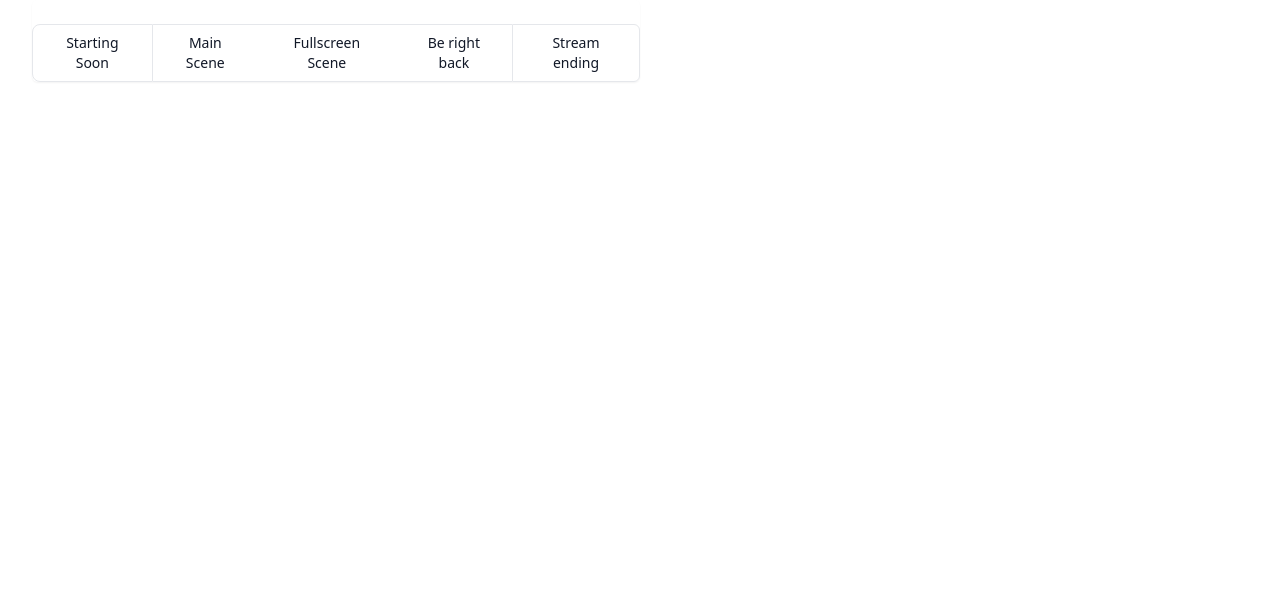
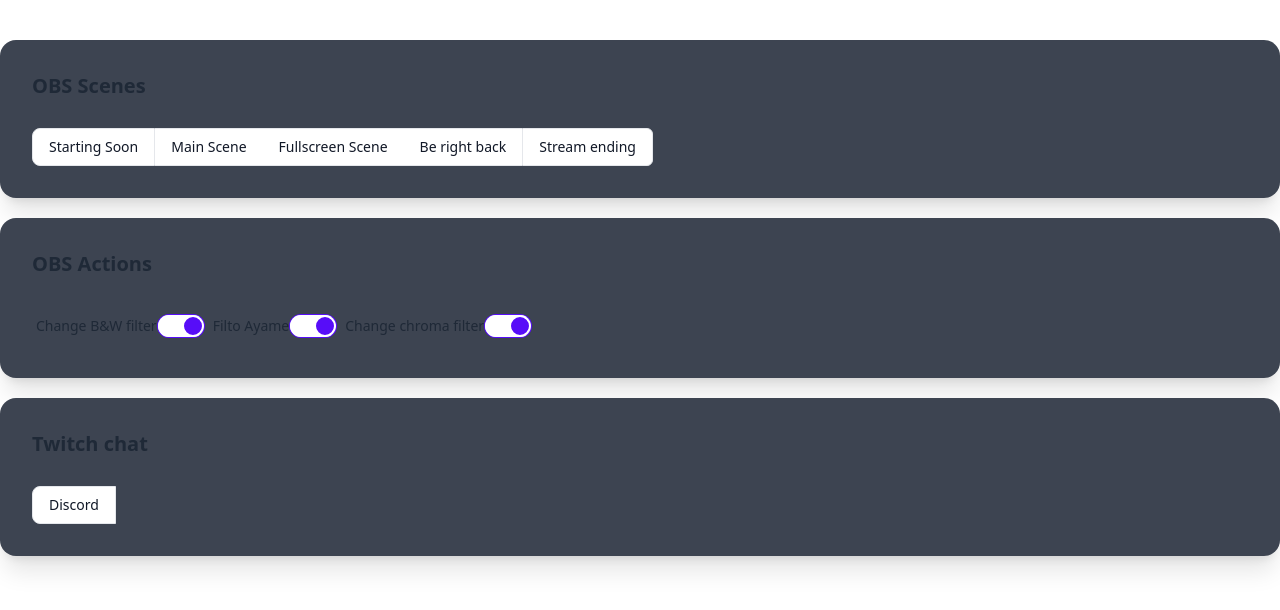
Before and after one commit to ecuation/stream-deck-front, a Vue app: page /panel in a window 1280 px wide. Shown: the top 610 px of the page. Built offline with nearby package versions, Linux system fonts and the light colour scheme.

Commit message:
stream chat action buttons

```diff
--- a/index.html
+++ b/index.html
@@ -7,7 +7,7 @@
     <title>Vite App</title>
   </head>
   <body>
-    <div id="app"></div>
+    <div id="app" class="container mx-auto"></div>
     <script type="module" src="/src/main.ts"></script>
   </body>
 </html>
--- a/package.json
+++ b/package.json
@@ -15,6 +15,7 @@
   "dependencies": {
     "axios": "^0.26.0",
     "buffer": "^6.0.3",
+    "daisyui": "^2.8.0",
     "pinia": "^2.0.11",
     "vue": "^3.2.31",
     "vue-axios": "^3.4.1",
--- a/src/App.vue
+++ b/src/App.vue
@@ -17,98 +17,4 @@ import { RouterLink, RouterView } from "vue-router";
 
 <style>
 @import "@/assets/index.css";
-
-#app {
-  max-width: 1280px;
-  margin: 0 auto;
-  padding: 2rem;
-
-  font-weight: normal;
-}
-
-header {
-  line-height: 1.5;
-  max-height: 100vh;
-}
-
-.logo {
-  display: block;
-  margin: 0 auto 2rem;
-}
-
-a,
-.green {
-  text-decoration: none;
-  color: hsla(160, 100%, 37%, 1);
-  transition: 0.4s;
-}
-
-@media (hover: hover) {
-  a:hover {
-    background-color: hsla(160, 100%, 37%, 0.2);
-  }
-}
-
-nav {
-  width: 100%;
-  font-size: 12px;
-  text-align: center;
-  margin-top: 2rem;
-}
-
-nav a.router-link-exact-active {
-  color: var(--color-text);
-}
-
-nav a.router-link-exact-active:hover {
-  background-color: transparent;
-}
-
-nav a {
-  display: inline-block;
-  padding: 0 1rem;
-  border-left: 1px solid var(--color-border);
-}
-
-nav a:first-of-type {
-  border: 0;
-}
-
-@media (min-width: 1024px) {
-  body {
-    display: flex;
-    place-items: center;
-  }
-
-  #app {
-    display: grid;
-    grid-template-columns: 1fr 1fr;
-    padding: 0 2rem;
-  }
-
-  header {
-    display: flex;
-    place-items: center;
-    padding-right: calc(var(--section-gap) / 2);
-  }
-
-  header .wrapper {
-    display: flex;
-    place-items: flex-start;
-    flex-wrap: wrap;
-  }
-
-  .logo {
-    margin: 0 2rem 0 0;
-  }
-
-  nav {
-    text-align: left;
-    margin-left: -1rem;
-    font-size: 1rem;
-
-    padding: 1rem 0;
-    margin-top: 1rem;
-  }
-}
 </style>
--- a/src/assets/base.css
+++ b/src/assets/base.css
@@ -1,76 +1 @@
 /* color palette from <https://github.com/vuejs/theme> */
-
-:root {
-  --vt-c-white: #ffffff;
-  --vt-c-white-soft: #f8f8f8;
-  --vt-c-white-mute: #f2f2f2;
-
-  --vt-c-black: #181818;
-  --vt-c-black-soft: #222222;
-  --vt-c-black-mute: #282828;
-
-  --vt-c-indigo: #2c3e50;
-
-  --vt-c-divider-light-1: rgba(60, 60, 60, 0.29);
-  --vt-c-divider-light-2: rgba(60, 60, 60, 0.12);
-  --vt-c-divider-dark-1: rgba(84, 84, 84, 0.65);
-  --vt-c-divider-dark-2: rgba(84, 84, 84, 0.48);
-
-  --vt-c-text-light-1: var(--vt-c-indigo);
-  --vt-c-text-light-2: rgba(60, 60, 60, 0.66);
-  --vt-c-text-dark-1: var(--vt-c-white);
-  --vt-c-text-dark-2: rgba(235, 235, 235, 0.64);
-}
-
-/* semantic color variables for this project */
-:root {
-  --color-background: var(--vt-c-white);
-  --color-background-soft: var(--vt-c-white-soft);
-  --color-background-mute: var(--vt-c-white-mute);
-
-  --color-border: var(--vt-c-divider-light-2);
-  --color-border-hover: var(--vt-c-divider-light-1);
-
-  --color-heading: var(--vt-c-text-light-1);
-  --color-text: var(--vt-c-text-light-1);
-
-  --section-gap: 160px;
-}
-
-@media (prefers-color-scheme: dark) {
-  :root {
-    --color-background: var(--vt-c-black);
-    --color-background-soft: var(--vt-c-black-soft);
-    --color-background-mute: var(--vt-c-black-mute);
-
-    --color-border: var(--vt-c-divider-dark-2);
-    --color-border-hover: var(--vt-c-divider-dark-1);
-
-    --color-heading: var(--vt-c-text-dark-1);
-    --color-text: var(--vt-c-text-dark-2);
-  }
-}
-
-*,
-*::before,
-*::after {
-  box-sizing: border-box;
-  margin: 0;
-  position: relative;
-  font-weight: normal;
-}
-
-body {
-  min-height: 100vh;
-  color: var(--color-text);
-  background: var(--color-background);
-  transition: color 0.5s, background-color 0.5s;
-  line-height: 1.6;
-  font-family: Inter, -apple-system, BlinkMacSystemFont, "Segoe UI", Roboto,
-    Oxygen, Ubuntu, Cantarell, "Fira Sans", "Droid Sans", "Helvetica Neue",
-    sans-serif;
-  font-size: 15px;
-  text-rendering: optimizeLegibility;
-  -webkit-font-smoothing: antialiased;
-  -moz-osx-font-smoothing: grayscale;
-}
--- /dev/null
+++ b/src/components/Toggle.vue
@@ -0,0 +1,50 @@
+<script lang="ts">
+import { defineComponent } from "vue";
+
+export default defineComponent({
+  data() {
+    return {
+      toggleValue: true,
+    };
+  },
+
+  props: ["title", "filterName"],
+
+  methods: {
+    toggleFilter() {
+      const data = {
+        instructions: {
+          setScene: "Main scene",
+          setFilter: [
+            {
+              sourceName: "LogitechCamCroma",
+              filterName: this.filterName,
+              filterEnabled: this.toggleValue,
+            },
+          ],
+        },
+      };
+
+      this.axios
+        .post("http://localhost:8081/api/obs/change-items", data)
+        .then((response) => {
+          console.log(response.data);
+        });
+    },
+  },
+});
+</script>
+
+<template>
+  <div class="form-control">
+    <label class="label cursor-pointer">
+      <span class="label-text">{{ title }}</span>
+      <input
+        type="checkbox"
+        class="toggle toggle-primary"
+        v-model="toggleValue"
+        @change="toggleFilter"
+      />
+    </label>
+  </div>
+</template>
--- a/src/views/Panel.vue
+++ b/src/views/Panel.vue
@@ -1,13 +1,17 @@
 <script lang="ts">
 import { defineComponent } from "vue";
-
+import Toggle from "@/components/Toggle.vue";
 export default defineComponent({
   data() {
     return {};
   },
 
+  components: {
+    Toggle,
+  },
+
   methods: {
-    changeScene(sceneName: string, mute: false) {
+    changeScene(sceneName: string, mute = false) {
       const data = {
         instructions: {
           setScene: sceneName,
@@ -21,6 +25,13 @@ export default defineComponent({
       };
       this.axios
         .post("http://localhost:8081/api/obs/change-items", data)
+        .then((response) => {
+          console.log(response.data);
+        });
+    },
+    twitchChat(message: string) {
+      this.axios
+        .post("http://localhost:8081/api/obs/twitch-chat", { message })
         .then((response) => {
           console.log(response.data);
         });
@@ -47,8 +58,11 @@ export default defineComponent({
 });
 </script>
 <template>
-  <div class="container">
-    <div class="inline-flex rounded-md shadow-sm pt-6" role="group">
+  <div class="w-full h-20 my-10">
+    <div class="card shadow-xl bg-neutral w-full mb-5">
+      <div class="card-body">
+        <div class="card-title mb-5">OBS Scenes</div>
+        <div class="flex" role="group">
           <button
             type="button"
             class="py-2 px-4 text-sm font-medium text-gray-900 bg-white rounded-l-lg border border-gray-200 hover:bg-gray-100 hover:text-blue-700 focus:z-10 focus:ring-2 focus:ring-blue-700 focus:text-blue-700 dark:bg-gray-700 dark:border-gray-600 dark:text-white dark:hover:text-white dark:hover:bg-gray-600 dark:focus:ring-blue-500 dark:focus:text-white"
@@ -60,7 +74,7 @@ export default defineComponent({
           <button
             type="button"
             class="py-2 px-4 text-sm font-medium text-gray-900 bg-white border-t border-b border-gray-200 hover:bg-gray-100 hover:text-blue-700 focus:z-10 focus:ring-2 focus:ring-blue-700 focus:text-blue-700 dark:bg-gray-700 dark:border-gray-600 dark:text-white dark:hover:text-white dark:hover:bg-gray-600 dark:focus:ring-blue-500 dark:focus:text-white"
-        @click="changeScene('Main scene', false)"
+            @click="changeScene('Main scene')"
           >
             Main Scene
           </button>
@@ -68,7 +82,7 @@ export default defineComponent({
           <button
             type="button"
             class="py-2 px-4 text-sm font-medium text-gray-900 bg-white border-t border-b border-gray-200 hover:bg-gray-100 hover:text-blue-700 focus:z-10 focus:ring-2 focus:ring-blue-700 focus:text-blue-700 dark:bg-gray-700 dark:border-gray-600 dark:text-white dark:hover:text-white dark:hover:bg-gray-600 dark:focus:ring-blue-500 dark:focus:text-white"
-        @click="changeScene('FullScreen Scene', false)"
+            @click="changeScene('FullScreen Scene')"
           >
             Fullscreen Scene
           </button>
@@ -90,4 +104,38 @@ export default defineComponent({
           </button>
         </div>
       </div>
+    </div>
+
+    <div class="card shadow-xl bg-neutral w-full mb-5">
+      <div class="card-body">
+        <div class="card-title mb-5">OBS Actions</div>
+        <div class="flex" role="group">
+          <Toggle title="Change B&W filter" filterName="blackAndWhite" />
+
+          <Toggle title="Filto Ayame" filterName="filtroAyame" />
+
+          <Toggle title="Change chroma filter" filterName="Chroma Key" />
+        </div>
+      </div>
+    </div>
+
+    <div class="card shadow-xl bg-neutral w-full mb-5">
+      <div class="card-body">
+        <div class="card-title mb-5">Twitch chat</div>
+        <div class="flex" role="group">
+          <button
+            type="button"
+            class="py-2 px-4 text-sm font-medium text-gray-900 bg-white rounded-l-lg border border-gray-200 hover:bg-gray-100 hover:text-blue-700 focus:z-10 focus:ring-2 focus:ring-blue-700 focus:text-blue-700 dark:bg-gray-700 dark:border-gray-600 dark:text-white dark:hover:text-white dark:hover:bg-gray-600 dark:focus:ring-blue-500 dark:focus:text-white"
+            @click="
+              twitchChat(
+                `Únete al Discord del manguito melocotón bien sabrosón, bla bla bla https://discord.gg/x2wwkJMx`
+              )
+            "
+          >
+            Discord
+          </button>
+        </div>
+      </div>
+    </div>
+  </div>
 </template>
--- a/tailwind.config.js
+++ b/tailwind.config.js
@@ -2,6 +2,21 @@ module.exports = {
   content: ["./index.html", "./src/**/*.{vue,js,ts}"],
   theme: {
     extend: {},
+    screens: {
+      sm: "640px",
+      // => @media (min-width: 640px) { ... }
+
+      md: "768px",
+      // => @media (min-width: 768px) { ... }
+
+      lg: "1024px",
+      // => @media (min-width: 1024px) { ... }
+
+      xl: "1280px",
+      // => @media (min-width: 1280px) { ... }
+
+      "2xl": "1536px",
+    },
   },
-  plugins: [],
+  plugins: [require("daisyui")],
 };
```
Also changed, not shown: 1 other file (tests, documents, lock files or other folders). Lines whose indentation alone changed are shown as unchanged.
